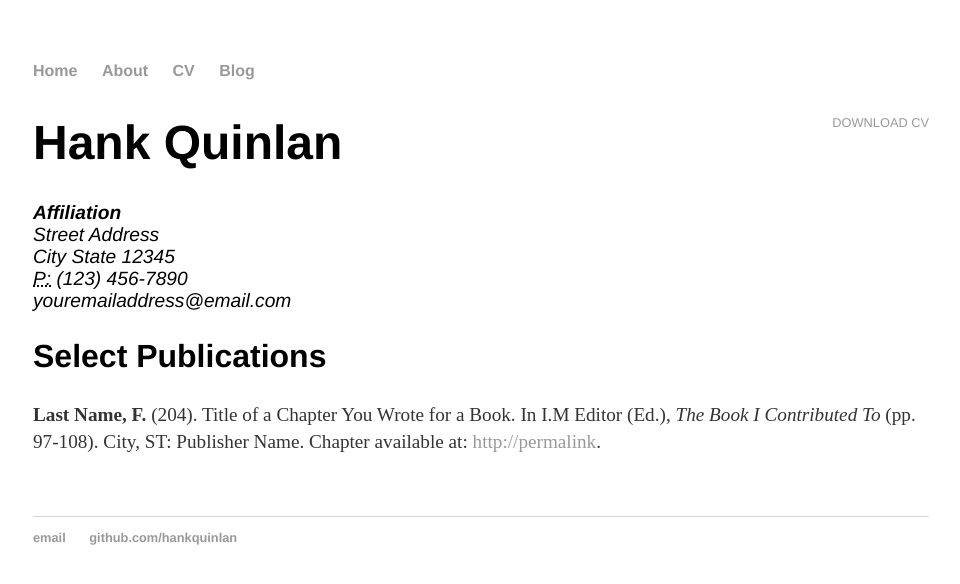
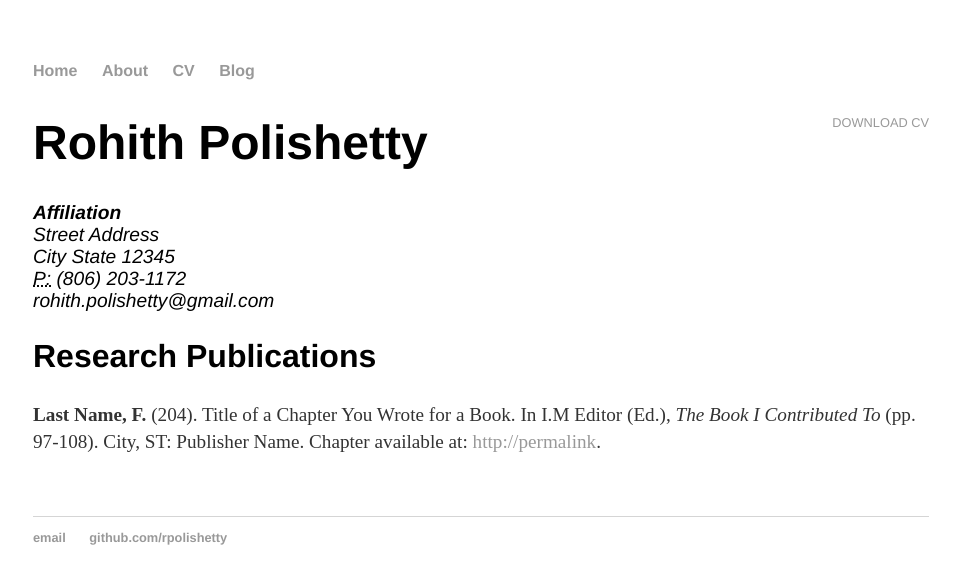
Before and after one commit to rpolishetty/rpolishetty.github.io, a Jekyll site: the page built from cv/index.html, in a window 1280 px wide. Shown: the top 584 px of the page, without its empty margins (159-1119 px from the left). Built offline with Jekyll 4.4.1, drawn with Linux system fonts in a browser that asks for light colours.

Commit message:
basic structure commit

```diff
--- a/_config.yml
+++ b/_config.yml
@@ -1,3 +1,3 @@
-name: Hank Quinlan, Horrible Cop
+name: Rohith Polishetty, soulhacker
 markdown: kramdown
 permalink: /blog/:year/:month/:day/:title
--- a/_layouts/default.html
+++ b/_layouts/default.html
@@ -25,8 +25,8 @@
 
   <footer>
    <ul>
-   <li><a href="mailto:hankquinlanhub@gmail.com">email</a></li>
-   <li><a href="https://github.com/hankquinlan">github.com/hankquinlan</a></li>
+   <li><a href="mailto:rohith.polishetty@gmail.com">email</a></li>
+   <li><a href="https://github.com/rpolishetty">github.com/rpolishetty</a></li>
    </ul>
   </footer>
   </body>
--- a/blog/index.html
+++ b/blog/index.html
@@ -1,6 +1,6 @@
 ---
 layout: default
-title: Hank Quinlan's Blog
+title: Rohith's Blog
 ---
 <h1>{{ page.title }}</h1>
 <ul class="posts">
--- a/cv/index.html
+++ b/cv/index.html
@@ -5,16 +5,16 @@ title: CV of Your Name
 
 	<div class="cv">
 		<a href="#" class="download" title="Download CV as PDF">Download CV</a>
-					<h1>Hank Quinlan</h1>
+					<h1>Rohith Polishetty</h1>
 					<address>
 					<strong>Affiliation</strong><br>
 					Street Address<br>
 					City State 12345<br>
-					<abbr title="phone">P:</abbr> (123) 456-7890<br>
-					<span class="obfuscate">youremailaddress@email.com</span>
+					<abbr title="phone">P:</abbr> (806) 203-1172<br>
+					<span class="obfuscate">rohith.polishetty@gmail.com</span>
 					</address>
 
-					<h2>Select Publications</h2>
+					<h2>Research Publications</h2>
 
 					<p><strong>Last Name, F.</strong> (204). Title of a Chapter You Wrote for a Book. In I.M Editor (Ed.), <em>The Book I Contributed To</em> (pp. 97-108). City, ST: Publisher Name. Chapter available at: <a href="#">http://permalink</a>.
 
```
Also changed, not shown: _posts/2014-04-30-hank-quinlan-site-launched.md (+1 -1 lines), about/index.html (+4 -5 lines), blog/atom.xml (+8 -8 lines).
